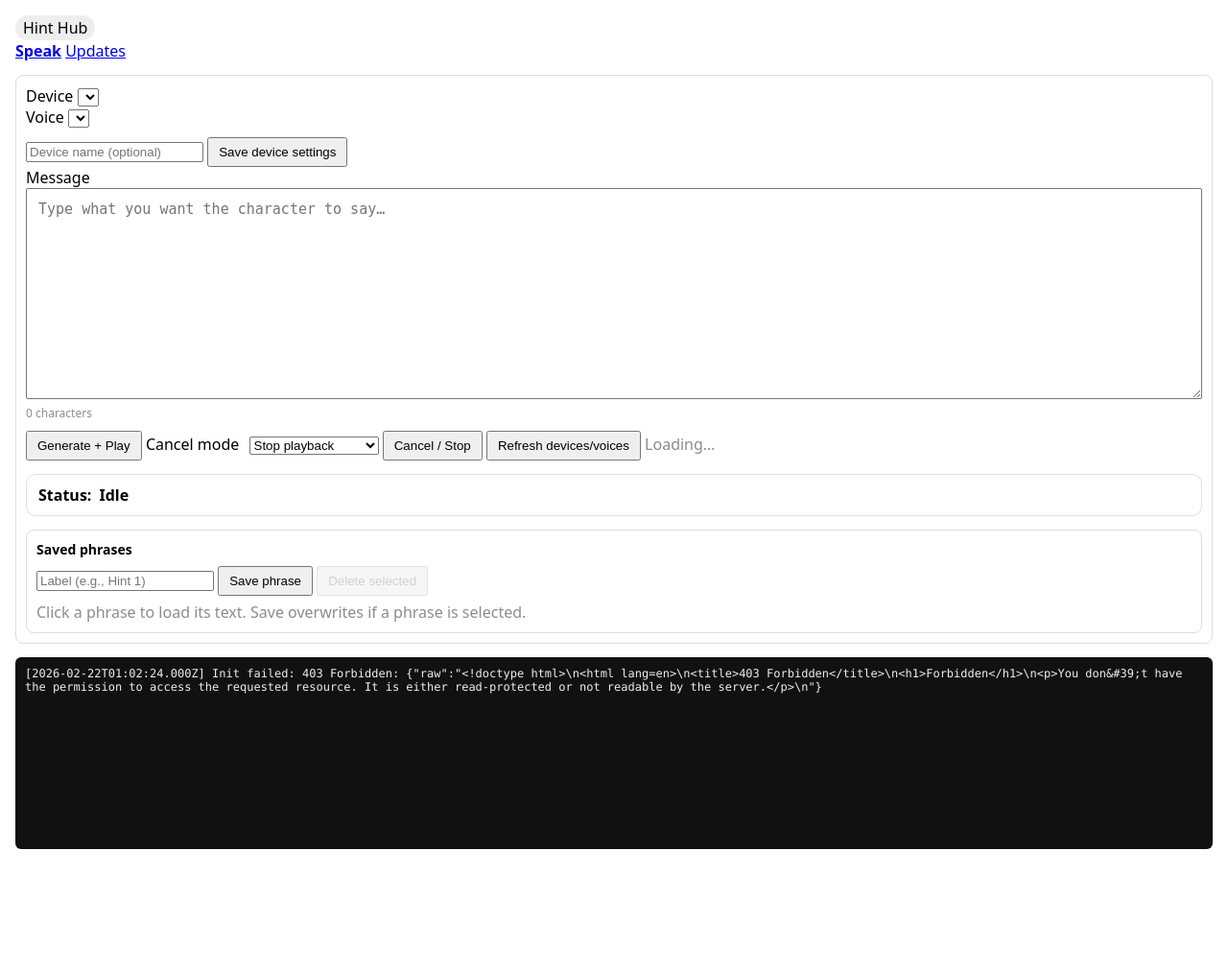
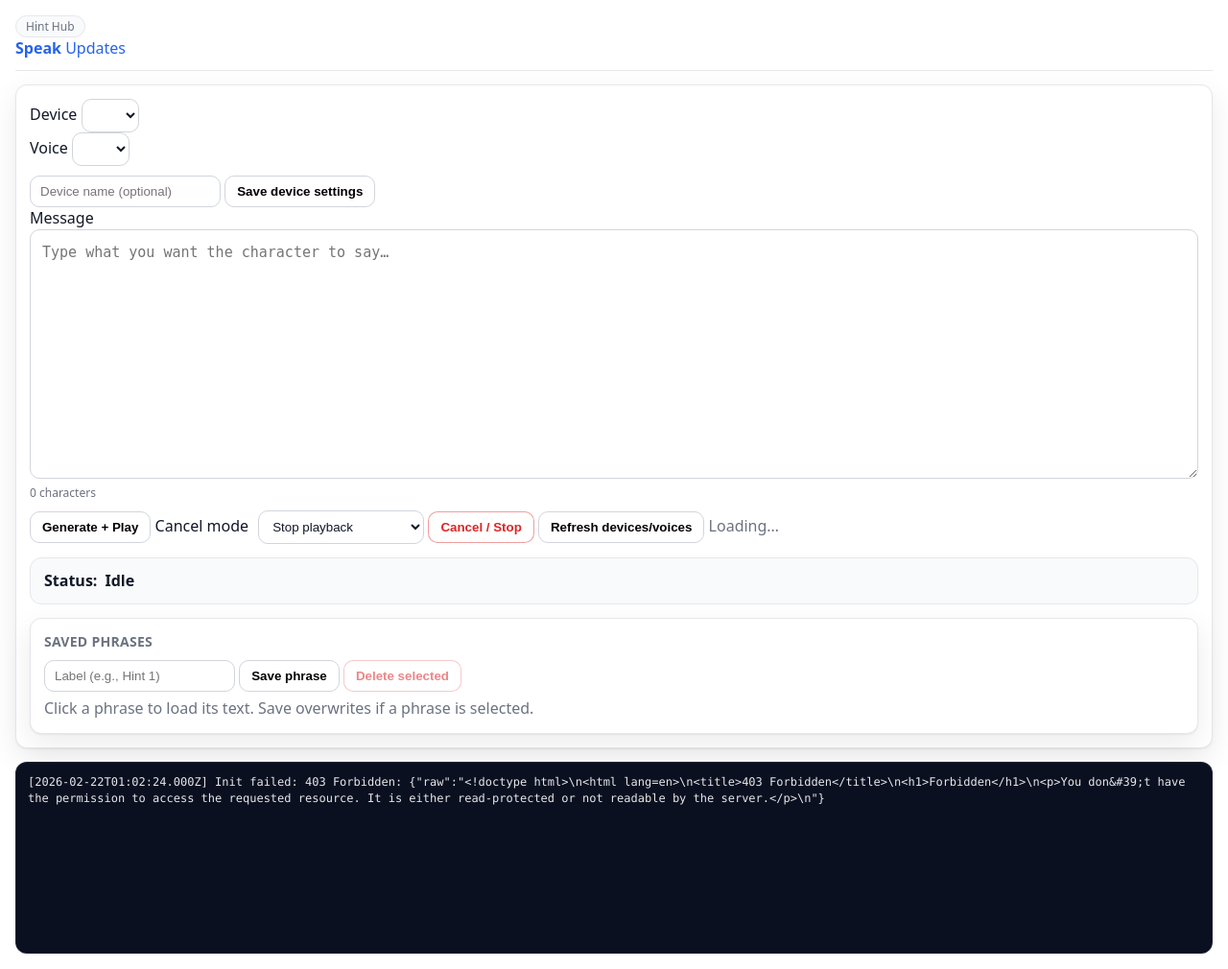
Before and after one commit to callen6123/hint-platform, a Flask app: template hub/templates/speak.html in a window 1280 px wide. Shown: the whole page at 96% size. Before the commit the page ends 885 px from the top, so only its background shows below. Run offline with Flask 3, Linux system fonts and the light colour scheme; the template is opened without the code that fills it, so the values that code supplies are empty; parts of the project's set-up code (start-up, migrations or seed data) failed here and were passed over.

Commit message:
style changes

```diff
--- a/hub/static/css/hub.css
+++ b/hub/static/css/hub.css
@@ -1,23 +1,217 @@
-body { font-family: system-ui, -apple-system, Segoe UI, Roboto, Helvetica, Arial, sans-serif; margin: 16px; }
-header { display: flex; gap: 12px; align-items: center; flex-wrap: wrap; }
-input[type=password] { padding: 6px 8px; min-width: 260px; }
-button { padding: 6px 10px; cursor: pointer; }
-table { border-collapse: collapse; width: 100%; margin-top: 14px; }
-th, td { border-bottom: 1px solid #ddd; padding: 8px; text-align: left; vertical-align: top; }
-th { position: sticky; top: 0; background: #f7f7f7; }
-.status-online { color: #0a7; font-weight: 600; }
-.status-offline { color: #a00; font-weight: 600; }
-.muted { color: #666; }
+/* hub.css - light theme only (visual polish) */
+
+:root {
+  --bg: #ffffff;
+  --text: #111827;
+  --muted: #6b7280;
+  --border: #e5e7eb;
+  --border2: #d1d5db;
+  --panel: #ffffff;
+  --panelAlt: #f9fafb;
+  --shadow: 0 1px 2px rgba(0,0,0,.06), 0 10px 30px rgba(0,0,0,.08);
+  --radius: 12px;
+  --radiusSm: 10px;
+  --focus: rgba(37,99,235,.28);
+  --primary: #2563eb;
+  --primaryHover: #1d4ed8;
+  --success: #16a34a;
+  --warn: #d97706;
+  --danger: #dc2626;
+
+  --mono: ui-monospace, SFMono-Regular, Menlo, Monaco, Consolas, "Liberation Mono", "Courier New", monospace;
+  --sans: system-ui, -apple-system, Segoe UI, Roboto, Helvetica, Arial, sans-serif;
+}
+
+* { box-sizing: border-box; }
+
+body {
+  font-family: var(--sans);
+  margin: 16px;
+  background: var(--bg);
+  color: var(--text);
+  line-height: 1.45;
+}
+
+header {
+  display: flex;
+  gap: 12px;
+  align-items: center;
+  flex-wrap: wrap;
+  padding-bottom: 10px;
+  border-bottom: 1px solid var(--border);
+  margin-bottom: 14px;
+}
+
+h1, h2, h3 { margin: 0; }
+
+/* Layout helpers */
+.controls {
+  display: flex;
+  gap: 10px;
+  align-items: center;
+  flex-wrap: wrap;
+}
+
+.right { margin-left: auto; }
+
+.panel {
+  margin-top: 14px;
+  padding: 14px;
+  border: 1px solid var(--border);
+  border-radius: var(--radius);
+  background: var(--panel);
+  box-shadow: var(--shadow);
+}
+
+.panel h3 {
+  margin: 0 0 10px 0;
+  font-size: 13px;
+  letter-spacing: .02em;
+  text-transform: uppercase;
+  color: var(--muted);
+}
+
+.kv {
+  display: flex;
+  gap: 12px;
+  flex-wrap: wrap;
+}
+
+.kv div { padding: 2px 0; }
+
+.muted {
+  color: var(--muted);
+}
+
+/* Inputs */
+input[type=password],
+input[type=text],
+input[type=number],
+select,
+textarea {
+  border: 1px solid var(--border2);
+  border-radius: var(--radiusSm);
+  background: #fff;
+  color: var(--text);
+  padding: 8px 10px;
+  outline: none;
+}
+
+input[type=password] { min-width: 260px; }
+input[type=number] { width: 90px; }
+
+input:focus,
+select:focus,
+textarea:focus {
+  border-color: var(--primary);
+  box-shadow: 0 0 0 4px var(--focus);
+}
+
+select { padding-right: 28px; }
+
+/* Buttons */
+button {
+  padding: 8px 12px;
+  border-radius: 10px;
+  border: 1px solid var(--border2);
+  background: #fff;
+  cursor: pointer;
+  font-weight: 600;
+}
+
+button:hover {
+  border-color: #c7cdd6;
+  background: #f8fafc;
+}
+
+button.primary {
+  background: var(--primary);
+  border-color: var(--primary);
+  color: #fff;
+}
+
+button.primary:hover {
+  background: var(--primaryHover);
+  border-color: var(--primaryHover);
+}
+
+button.danger {
+  background: #fff;
+  border-color: rgba(220,38,38,.45);
+  color: var(--danger);
+}
+
+button.danger:hover {
+  background: rgba(220,38,38,.06);
+  border-color: rgba(220,38,38,.6);
+}
+
+button[disabled] {
+  opacity: 0.55;
+  cursor: not-allowed;
+}
+
+/* Table */
+table {
+  border-collapse: collapse;
+  width: 100%;
+  margin-top: 14px;
+  background: var(--panel);
+  border: 1px solid var(--border);
+  border-radius: var(--radius);
+  overflow: hidden;
+  box-shadow: var(--shadow);
+}
+
+th, td {
+  border-bottom: 1px solid var(--border);
+  padding: 10px 10px;
+  text-align: left;
+  vertical-align: top;
+}
+
+th {
+  position: sticky;
+  top: 0;
+  background: var(--panelAlt);
+  font-size: 12px;
+  text-transform: uppercase;
+  letter-spacing: .02em;
+  color: var(--muted);
+}
+
+tr:hover td { background: rgba(17, 24, 39, 0.02); }
+
 .row-actions { display: flex; gap: 8px; flex-wrap: wrap; }
-.log { margin-top: 14px; padding: 10px; background: #111; color: #eee; border-radius: 6px; height: 180px; overflow: auto; font-family: ui-monospace, SFMono-Regular, Menlo, Monaco, Consolas, "Liberation Mono", "Courier New", monospace; font-size: 12px; }
-.pill { display: inline-block; padding: 2px 8px; border-radius: 999px; background: #eee; }
-.controls { display: flex; gap: 10px; align-items: center; flex-wrap: wrap; }
-.right { margin-left: auto; }
-.panel { margin-top: 14px; padding: 10px; border: 1px solid #ddd; border-radius: 8px; }
-.panel h3 { margin: 0 0 8px 0; font-size: 14px; }
-.kv { display: flex; gap: 12px; flex-wrap: wrap; }
-.kv div { padding: 2px 0; }
-input[type=number] { padding: 6px 8px; width: 90px; }
+
+/* Status text */
+.status-online { color: var(--success); font-weight: 700; }
+.status-offline { color: var(--danger); font-weight: 700; }
+
+/* Pills */
+.pill {
+  display: inline-block;
+  padding: 2px 10px;
+  border-radius: 999px;
+  background: var(--panelAlt);
+  border: 1px solid var(--border);
+  font-size: 12px;
+  color: var(--muted);
+}
+
+/* Log / console blocks */
+.log {
+  margin-top: 14px;
+  padding: 12px;
+  background: #0b1020;
+  color: #e5e7eb;
+  border-radius: var(--radius);
+  height: 200px;
+  overflow: auto;
+  font-family: var(--mono);
+  font-size: 12px;
+  border: 1px solid rgba(255,255,255,.08);
+}
 
 /* Speak page: make the message box comfortably large without affecting other inputs */
 textarea#text,
@@ -25,49 +219,52 @@ textarea#message,
 textarea#speak_text,
 textarea#speakText {
   width: 100%;
-  min-height: 220px;
+  min-height: 260px;
   resize: vertical;
-  padding: 10px 12px;
+  padding: 12px 12px;
   font-size: 15px;
-  line-height: 1.5;
+  line-height: 1.55;
 }
 
 /* Speak UX helpers */
-.help-row { margin-top: 6px; font-size: 12px; }
-.muted { opacity: 0.75; }
+.help-row {
+  margin-top: 6px;
+  font-size: 12px;
+  color: var(--muted);
+  display: flex;
+  justify-content: space-between;
+  gap: 10px;
+  flex-wrap: wrap;
+}
 
 .progress-panel {
   margin-top: 14px;
-  padding: 10px 12px;
-  border: 1px solid rgba(0,0,0,0.12);
-  border-radius: 10px;
-  background: rgba(255,255,255,0.6);
+  padding: 12px 14px;
+  border: 1px solid var(--border);
+  border-radius: var(--radius);
+  background: var(--panelAlt);
 }
 
 .progress-line {
   display: flex;
   gap: 8px;
   align-items: baseline;
+  flex-wrap: wrap;
 }
 
-.progress-line .label {
-  font-weight: 600;
-}
+.progress-line .label { font-weight: 700; }
 
-.status {
-  font-weight: 700;
-}
-
-.status.generated { color: #6b7280; }
-.status.sent { color: #2563eb; }
-.status.accepted { color: #d97706; }
-.status.completed { color: #16a34a; }
-.status.error { color: #dc2626; }
+.status { font-weight: 800; }
+.status.generated { color: var(--muted); }
+.status.sent { color: var(--primary); }
+.status.accepted { color: var(--warn); }
+.status.completed { color: var(--success); }
+.status.error { color: var(--danger); }
 
 /* green flash on completion */
 @keyframes speakFlash {
   0% { box-shadow: 0 0 0 rgba(22,163,74,0); }
-  30% { box-shadow: 0 0 0 6px rgba(22,163,74,0.25); }
+  30% { box-shadow: 0 0 0 7px rgba(22,163,74,0.22); }
   100% { box-shadow: 0 0 0 rgba(22,163,74,0); }
 }
 
@@ -76,8 +273,6 @@ textarea#speakText {
   border-color: rgba(22,163,74,0.45);
 }
 
-/* disabled button affordance */
-button[disabled] {
-  opacity: 0.55;
-  cursor: not-allowed;
-}
+/* Optional: nicer links */
+a { color: var(--primary); text-decoration: none; }
+a:hover { text-decoration: underline; }
```
